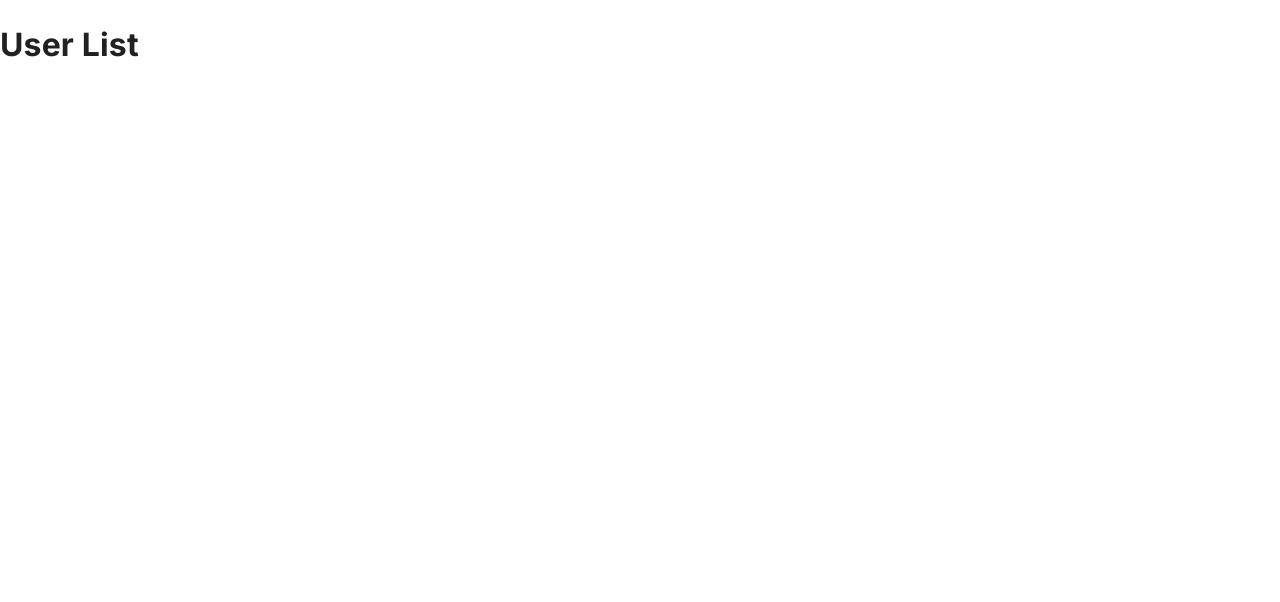
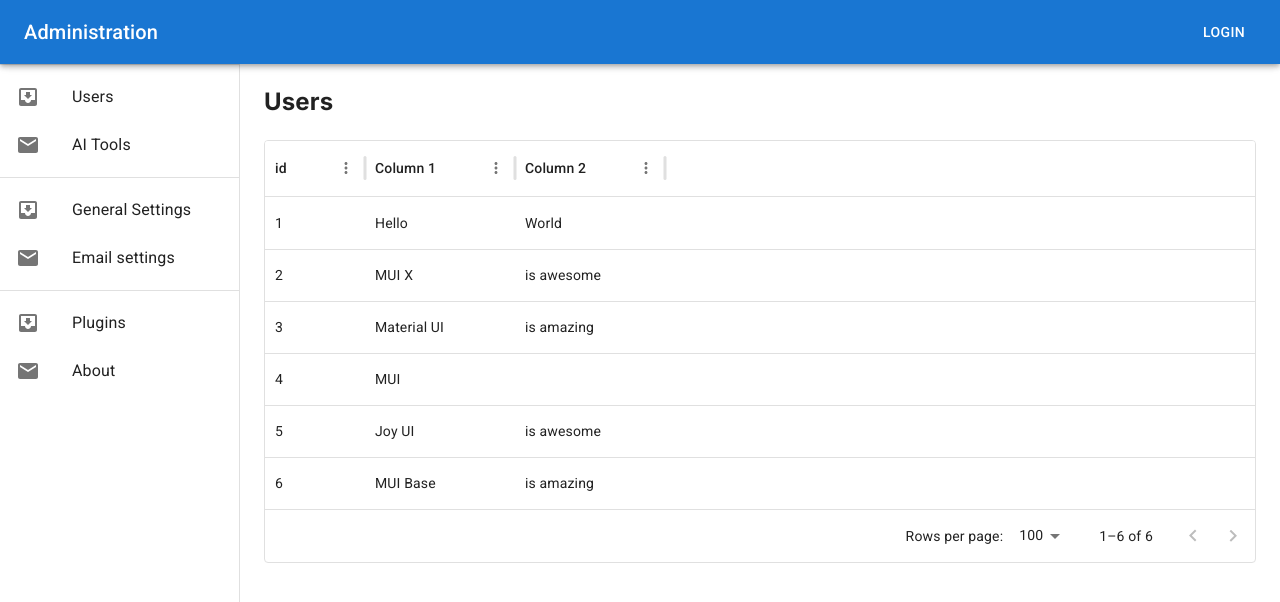
Before and after one commit to haotangio/aiffordable, a Next.js app: page /admin/users in a window 1280 px wide. Shown: the top 602 px of the page. Built offline with nearby package versions, Linux system fonts and the light colour scheme.

Commit message:
feat: admin layout

```diff
--- a/package.json
+++ b/package.json
@@ -14,6 +14,7 @@
     "@fontsource/roboto": "^5.0.13",
     "@mui/icons-material": "^5.16.4",
     "@mui/material": "^5.16.4",
+    "@mui/x-data-grid": "^7.10.0",
     "next": "14.2.5",
     "react": "^18",
     "react-dom": "^18"
--- /dev/null
+++ b/packages/admin/components/Navbar.tsx
@@ -0,0 +1,29 @@
+import * as React from 'react';
+import AppBar from '@mui/material/AppBar';
+import Toolbar from '@mui/material/Toolbar';
+import Typography from '@mui/material/Typography';
+import Button from '@mui/material/Button';
+import IconButton from '@mui/material/IconButton';
+import MenuIcon from '@mui/icons-material/Menu';
+
+export function Navbar({handleDrawerToggle}) {
+  return (
+    <AppBar position="fixed" sx={{ zIndex: (theme) => theme.zIndex.drawer + 1 }}>
+      <Toolbar>
+        <IconButton
+          color="inherit"
+          aria-label="open drawer"
+          edge="start"
+          onClick={handleDrawerToggle}
+          sx={{ mr: 2, display: { sm: 'none' } }}
+        >
+          <MenuIcon />
+        </IconButton>
+        <Typography variant="h6" component="div" sx={{ flexGrow: 1 }}>
+          Administration
+        </Typography>
+        <Button color="inherit">Login</Button>
+      </Toolbar>
+    </AppBar>
+  );
+}
--- /dev/null
+++ b/packages/admin/components/index.ts
@@ -0,0 +1 @@
+export * from './Navbar'
--- /dev/null
+++ b/packages/admin/layouts/AdminLayout.tsx
@@ -0,0 +1,143 @@
+import * as React from 'react';
+import Box from '@mui/material/Box';
+import CssBaseline from '@mui/material/CssBaseline';
+import Divider from '@mui/material/Divider';
+import Drawer from '@mui/material/Drawer';
+import InboxIcon from '@mui/icons-material/MoveToInbox';
+import List from '@mui/material/List';
+import ListItem from '@mui/material/ListItem';
+import ListItemButton from '@mui/material/ListItemButton';
+import ListItemIcon from '@mui/material/ListItemIcon';
+import ListItemText from '@mui/material/ListItemText';
+import MailIcon from '@mui/icons-material/Mail';
+import Toolbar from '@mui/material/Toolbar';
+import Typography from '@mui/material/Typography';
+import {Navbar} from "@aiffordable/admin/components";
+
+const drawerWidth = 240;
+
+interface Props extends Readonly<{
+  children: React.ReactNode;
+}> {
+  /**
+   * Injected by the documentation to work in an iframe.
+   * Remove this when copying and pasting into your project.
+   */
+  window?: () => Window;
+}
+
+export function AdminLayout(props: Props) {
+  const { window, children } = props;
+  const [mobileOpen, setMobileOpen] = React.useState(false);
+  const [isClosing, setIsClosing] = React.useState(false);
+
+  const handleDrawerClose = () => {
+    setIsClosing(true);
+    setMobileOpen(false);
+  };
+
+  const handleDrawerTransitionEnd = () => {
+    setIsClosing(false);
+  };
+
+  const handleDrawerToggle = () => {
+    if (!isClosing) {
+      setMobileOpen(!mobileOpen);
+    }
+  };
+
+  const drawer = (
+    <div>
+      <Toolbar />
+      <Divider />
+      <List>
+        {['Users', 'AI Tools'].map((text, index) => (
+          <ListItem key={text} disablePadding>
+            <ListItemButton>
+              <ListItemIcon>
+                {index % 2 === 0 ? <InboxIcon /> : <MailIcon />}
+              </ListItemIcon>
+              <ListItemText primary={text} />
+            </ListItemButton>
+          </ListItem>
+        ))}
+      </List>
+      <Divider />
+      <List>
+        {['General Settings', 'Email settings'].map((text, index) => (
+          <ListItem key={text} disablePadding>
+            <ListItemButton>
+              <ListItemIcon>
+                {index % 2 === 0 ? <InboxIcon /> : <MailIcon />}
+              </ListItemIcon>
+              <ListItemText primary={text} />
+            </ListItemButton>
+          </ListItem>
+        ))}
+      </List>
+      <Divider />
+      <List>
+        {['Plugins', 'About'].map((text, index) => (
+          <ListItem key={text} disablePadding>
+            <ListItemButton>
+              <ListItemIcon>
+                {index % 2 === 0 ? <InboxIcon /> : <MailIcon />}
+              </ListItemIcon>
+              <ListItemText primary={text} />
+            </ListItemButton>
+          </ListItem>
+        ))}
+      </List>
+    </div>
+  );
+
+  // Remove this const when copying and pasting into your project.
+  const container = window !== undefined ? () => window().document.body : undefined;
+
+  return (
+    <Box sx={{ display: 'flex' }}>
+      <CssBaseline />
+      <Navbar handleDrawerToggle={handleDrawerToggle} />
+      <Box
+        component="nav"
+        sx={{ width: { sm: drawerWidth }, flexShrink: { sm: 0 } }}
+        aria-label="mailbox folders"
+      >
+        {/* The implementation can be swapped with js to avoid SEO duplication of links. */}
+        <Drawer
+          container={container}
+          variant="temporary"
+          open={mobileOpen}
+          onTransitionEnd={handleDrawerTransitionEnd}
+          onClose={handleDrawerClose}
+          ModalProps={{
+            keepMounted: true, // Better open performance on mobile.
+          }}
+          sx={{
+            display: { xs: 'block', sm: 'none' },
+            '& .MuiDrawer-paper': { boxSizing: 'border-box', width: drawerWidth },
+          }}
+        >
+          {drawer}
+        </Drawer>
+        <Drawer
+          variant="permanent"
+          sx={{
+            display: { xs: 'none', sm: 'block' },
+            '& .MuiDrawer-paper': { boxSizing: 'border-box', width: drawerWidth },
+          }}
+          open
+        >
+          {drawer}
+        </Drawer>
+      </Box>
+      <Box
+        component="main"
+        sx={{ flexGrow: 1, px: 3, width: { sm: `calc(100% - ${drawerWidth}px)` } }}
+      >
+        <Toolbar />
+        {children}
+      </Box>
+    </Box>
+  );
+}
--- /dev/null
+++ b/packages/admin/layouts/index.ts
@@ -0,0 +1 @@
+export * from './AdminLayout';
--- a/packages/design-system/AiffordableRootLayout.tsx
+++ b/packages/design-system/AiffordableRootLayout.tsx
@@ -1,4 +1,3 @@
-'use client';
 import {CssBaseline} from "@mui/material";
 import {ThemeProvider, createTheme} from '@mui/material/styles';
 import '@fontsource/roboto/300.css';
--- /dev/null
+++ b/src/app/admin/layout.tsx
@@ -0,0 +1,4 @@
+'use client';
+import {AdminLayout} from "@aiffordable/admin/layouts";
+
+export default AdminLayout;
--- a/src/app/admin/users/page.tsx
+++ b/src/app/admin/users/page.tsx
@@ -1,7 +1,26 @@
+import {DataGrid, GridColDef, GridRowsProp} from '@mui/x-data-grid';
+import {Box} from "@mui/material";
+
+const rows: GridRowsProp = [
+  {id: 1, col1: "Hello", col2: "World"},
+  {id: 2, col1: "MUI X", col2: "is awesome"},
+  {id: 3, col1: "Material UI", col2: "is amazing"},
+  {id: 4, col1: "MUI", col2: ""},
+  {id: 5, col1: "Joy UI", col2: "is awesome"},
+  {id: 6, col1: "MUI Base", col2: "is amazing"}
+];
+
+const columns: GridColDef[] = [
+  {field: "id", hide: true},
+  {field: "col1", headerName: "Column 1", width: 150},
+  {field: "col2", headerName: "Column 2", width: 150}
+];
+
 export default function UserListPage() {
   return (
-    <div>
-      <h1>User List</h1>
-    </div>
+    <Box>
+      <h2>Users</h2>
+      <DataGrid rows={rows} columns={columns}/>
+    </Box>
   );
 }
--- a/src/app/layout.tsx
+++ b/src/app/layout.tsx
@@ -1,13 +1,8 @@
-import type { Metadata } from "next";
+'use client';
 import { Inter } from "next/font/google";
 import {AiffordableRootLayout} from "@aiffordable/design-system";
 
 const inter = Inter({ subsets: ["latin"] });
-
-export const metadata: Metadata = {
-  title: "Aiffordable",
-  description: "Use AI with affordable budget",
-};
 
 export default function RootLayout({
   children,
```
Also changed, not shown: 1 other file (tests, documents, lock files or other folders).
